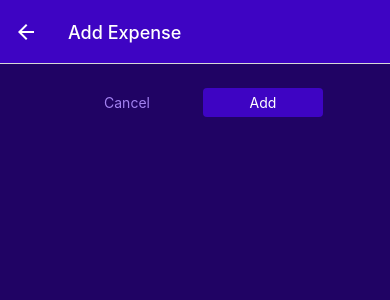
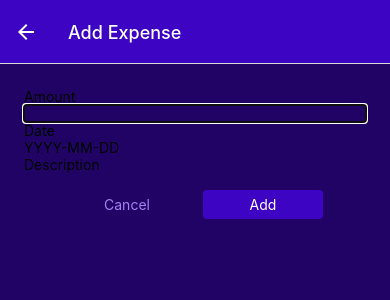
Before and after one commit to misharexviashvili/expenseTracker, a React Native app: screen /ManageExpense in a window 390 px wide. Shown: the top 300 px of the page. Built offline with nearby package versions, Linux system fonts and the light colour scheme.

Commit message:
added inputs and input components, now when adding with + icon we get amount, date and description fields

```diff
--- /dev/null
+++ b/components/ManageExpense/ExpenseForm.js
@@ -0,0 +1,29 @@
+import { View } from "react-native";
+import Input from "./Input";
+
+export default function ExpenseForm() {
+  function amountChangedHandler() {}
+  return (
+    <View>
+      <Input
+        label="Amount"
+        textInputConfig={{
+          keyboardType: "decimal-pad",
+          onChangeText: amountChangedHandler,
+          autoFocus: true,
+        }}
+      />
+      <Input
+        label="Date"
+        textInputConfig={{
+          placeholder: "YYYY-MM-DD",
+          maxLength: 10,
+          onChangeText: () => {},
+        }}
+      />
+      <Input label="Description" textInputConfig={{
+
+      }} />
+    </View>
+  );
+}
--- /dev/null
+++ b/components/ManageExpense/Input.js
@@ -0,0 +1,10 @@
+import { View, Text, TextInput } from "react-native";
+
+export default function Input({ label, textInputConfig }) {
+  return (
+    <View>
+      <Text>{label}</Text>
+      <TextInput {...textInputConfig} />
+    </View>
+  );
+}
--- a/screens/ManageExpense.js
+++ b/screens/ManageExpense.js
@@ -1,9 +1,10 @@
-import { StyleSheet, View } from "react-native";
+import { StyleSheet, TextInput, View } from "react-native";
 import { useContext, useLayoutEffect } from "react";
 import IconbButton from "../components/UI/IconbButton";
 import GlobalStyles from "../constants/styles";
 import Button from "../components/UI/Button";
 import { ExpensesContext } from "../store/expenses-context";
+import ExpenseForm from "../components/ManageExpense/ExpenseForm";
 
 const ManageExpense = ({ navigation, route }) => {
   const expensesCtx = useContext(ExpensesContext);
@@ -46,6 +47,7 @@
   }
   return (
     <View style={styles.container}>
+     <ExpenseForm/>
       <View style={styles.buttons}>
         <Button style={styles.button} mode="flat" onPress={cancelHandler}>
           Cancel
```
